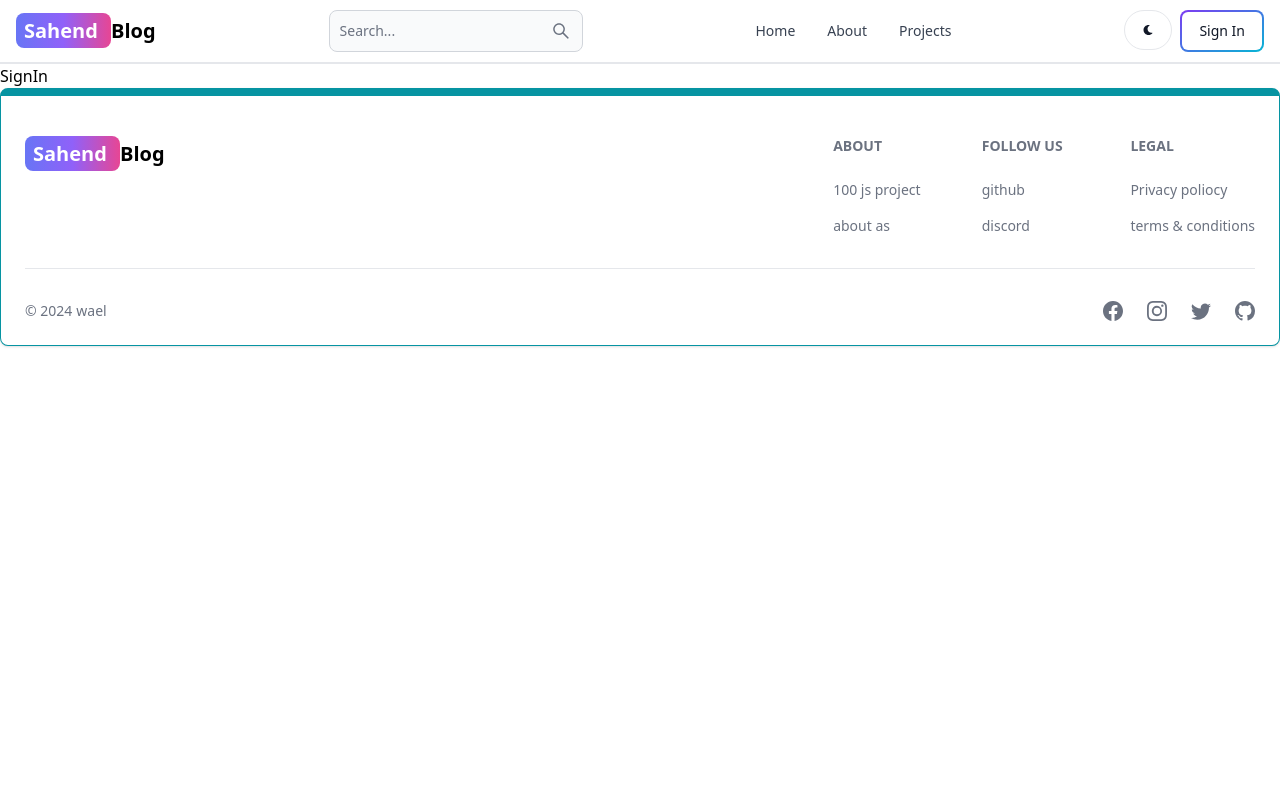
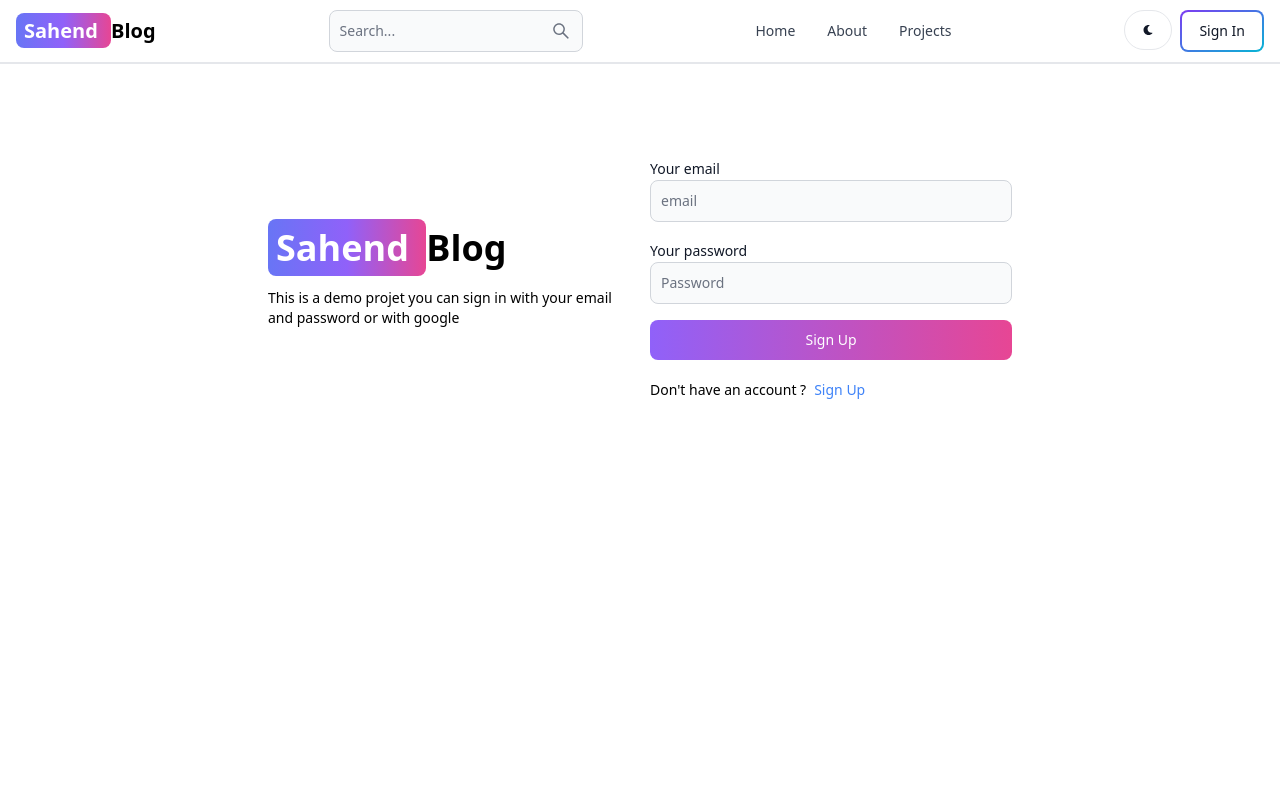
Before and after one commit to Slama54/club-website, a React (Vite) app in the folder frontend/client/: page /sign-in in a window 1280 px wide. Shown: the top 800 px of the page. Built offline with nearby package versions, Linux system fonts and the light colour scheme.

Commit message:
complete signin page functionality

```diff
--- a/frontend/client/src/pages/SignIn.jsx
+++ b/frontend/client/src/pages/SignIn.jsx
@@ -1,5 +1,109 @@
+
+  import { Button, Label, TextInput ,Spinner,Alert} from "flowbite-react";
+import { useState } from "react";
+import { Link, useNavigate  } from "react-router-dom";
+
+
 export default function SignIn() {
-    return (
-      <div>SignIn</div>
-    )
-  }
+  const [formData, setFormData] = useState({});
+  const [errorMessage, setErrorMessage] = useState(null);
+  const [loading, setLoading] = useState(false);
+  const navigate = useNavigate();
+  const handleChange = (e) => {
+    setFormData({ ...formData, [e.target.id]: e.target.value.trim() });
+  };
+  const handleSubmit = async (e) => {
+    e.preventDefault();
+    if (!formData.email || !formData.password) {
+      return setErrorMessage('Please fill out all fields.');
+    }
+    try {
+      setLoading(true);
+      setErrorMessage(null);
+      const res = await fetch('/api/auth/signin', {
+        method: 'POST',
+        headers: { 'Content-Type': 'application/json' },
+        body: JSON.stringify(formData),
+      });
+      const data = await res.json();
+      if (data.success === false) {
+        return setErrorMessage(data.message);
+      }
+      setLoading(false);
+      if(res.ok) {
+        navigate('/');
+      }
+    } catch (error) {
+      setErrorMessage(error.message);
+      setLoading(false);
+    }
+  };
+
+  return (
+    <div className="min-h-screen mt-20">
+      <div className="flex p-3 max-w-3xl mx-auto flex-col md:flex-row
+      md:items-center gap-5">
+        {/*left*/}
+          <div className="flex-1">
+          <Link to="/" className="font-bold dark:text-white text-4xl">
+            <span className="px-2 py-1 bg-gradient-to-r from-indigo-500 via-purple-500
+             to-pink-500 rounded-lg text-white">Sahend </span>
+            Blog
+        </Link>
+        <p className="text-sm mt-5">
+          This is a demo projet you can sign in with your email
+          and password or with google
+        </p>
+
+
+          </div>
+           {/*right*/}
+
+          <div className="flex-1">
+            <form className="flex flex-col gap-4" onSubmit={handleSubmit} >
+
+               <div >
+                <Label value="Your email"></Label>
+                <TextInput type="email" placeholder="email" id="email"onChange={handleChange}/>
+
+               </div>
+               <div >
+                <Label value="Your password"></Label>
+                <TextInput type="password" placeholder="Password" id="password"onChange={handleChange}/>
+
+               </div>
+               <Button
+              gradientDuoTone='purpleToPink'
+              type='submit'
+              disabled={loading}
+            >
+              {loading ? (
+                <>
+                  <Spinner size='sm' />
+                  <span className='pl-3'>Loading...</span>
+                </>
+              ) : (
+                'Sign Up'
+              )}
+            </Button>
+
+            </form>
+            <div className=" flex gap-2 text-sm mt-5">
+              <span> Don't have an account ?</span>
+              <Link to='/sign-up' className="text-blue-500">
+                  Sign Up
+              </Link>
+            </div>
+            {errorMessage && (
+            <Alert className='mt-5' color='failure'>
+              {errorMessage}
+            </Alert>
+          )}
+
+          </div>
+
+      </div>
+
+    </div>
+  )
+}
```
